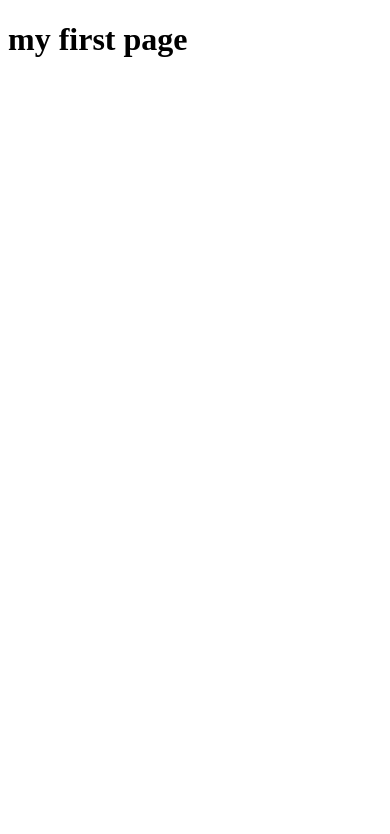
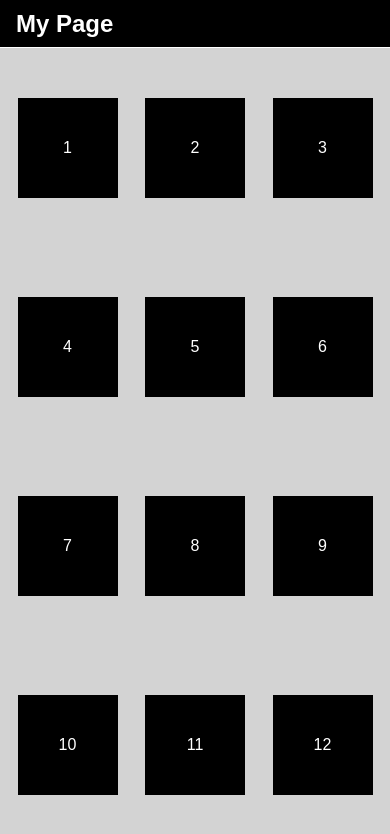
Before and after one commit to mahuthu/JS, a plain HTML site: page js1/index.html in a window 390 px wide. Drawn offline with Linux system fonts and the light colour scheme.

Commit message:
version7

```diff
--- /dev/null
+++ b/js1/dom.js
@@ -0,0 +1,79 @@
+const view1 = document.getElementById('view1');
+console.log(view1);
+
+const view2 = document.querySelector('#view2');//# by id
+console.log(view2);
+
+view1.style.display = "flex";
+view2.style.display = "none";
+
+const view = document.getElementsByClassName("view");
+console.log(view)
+
+const sameView = document.querySelectorAll(".view");
+console.log(sameView)
+
+const div = view1.querySelectorAll("div");
+console.log(div);
+
+const sameDivs = view1.getElementsByTagName("div");
+console.log(sameDivs);
+
+const evenDiv  = view1.querySelectorAll("div:nth-of-type(2n)");
+console.log(evenDiv);
+for(let i =0; i<evenDiv.length; i++){
+    evenDiv[i].style.backgroundColor = "red";
+}
+
+const newText = document.querySelector("nav h1");
+console.log(newText);
+newText.textContent = "Hello World";
+newText.style.color = "red";
+
+const navbar = document.querySelector("nav");
+navbar.innerHTML = "<h1>Hello </h1> <p1>World</p1>";
+navbar.style.justifyContent = "space-center";
+
+console.log(evenDiv[0]);
+console.log(evenDiv[0].parentElement);
+console.log(evenDiv[0].parentElement.children);
+console.log(evenDiv[0].parentElement.children[0]);
+console.log(evenDiv[0].parentElement.childNodes);
+console.log(evenDiv[0].parentElement.hasChildNodes());
+
+console.log(evenDiv[0].parentElement.children[0].nextElementSibling);
+console.log(evenDiv[0].parentElement.children[0].nextElementSibling.previousElementSibling);
+console.log(evenDiv[0].parentElement.lastChild );
+console.log(evenDiv[0].parentElement.firstChild );
+console.log(evenDiv[0].parentElement.firstElementChild );
+console.log(evenDiv[0].parentElement.lastElementChild );
+
+view1.style.display = "none";
+view2.style.display = "flex";
+
+view2.style.flexDirection = "row";
+view2.style.flexWrap = "wrap";
+view2.style.margin = "auto";
+
+while (view2.lastChild){
+    view2.lastChild.remove();
+}
+
+const createDiv = (parent, iter) => {
+    const newDiv = document.createElement("div");
+    newDiv.style.backgroundColor = "red";
+    newDiv.style.width = "100px";
+    newDiv.style.height = "100px";
+    newDiv.style.margin = "10px";
+    newDiv.textContent = iter;
+    newDiv.style.display = "flex";
+    newDiv.style.justifyContent = "center";
+    newDiv.style.alignItems = "center";
+    parent.append(newDiv);
+
+};
+
+//createDiv(view2, 1);
+for(let i = 0; i<10; i++){
+    createDiv(view2, i);
+}
--- a/js1/index.html
+++ b/js1/index.html
@@ -1,13 +1,114 @@
+
 <!DOCTYPE html>
 <html lang="en">
-<head>
-    <meta charset="UTF-8">
-    <meta name="viewport" content="width=device-width, initial-scale=1.0">
-    <title>my page</title>
-    <link rel="stylesheet" href="css/main.css">
-    <script src = "objects,js"> </script>
-</head>
-<body>
-    <main><h1> my first page</h1></main>
-</body>
+  <head>
+    <meta charset="UTF-8" />
+    <meta name="viewport" content="width=device-width, initial-scale=1.0" />
+    <title>My Page</title>
+    <style>
+        * {
+            margin: 0;
+            padding: 0;
+            box-sizing: border-box;
+        }
+
+        html {
+            font-family: Arial, Helvetica, sans-serif;
+            font-size: 16px;
+        }
+
+        body {
+            min-height: 100vh;
+        }
+
+        main {
+            display: flex;
+            flex-direction: column;
+            justify-content: center;
+            align-items: center;
+        }
+
+        nav {
+            display: flex;
+            justify-content: space-between;
+            align-items: center;
+            padding: 1rem;
+            width: 100vw;
+            height: 48px;
+            position: fixed;
+            top: 0;
+            border-bottom: 1px solid #fff;
+            z-index: 2;
+            background-color: #000;
+            color: #fff;
+        }
+
+        section {
+            display: flex;
+            flex-direction: column;
+            justify-content: center;
+            align-items: center;
+            width: 100vw;
+            height: 100vh;
+            z-index: 1;
+            padding-top: 48px;
+        }
+
+        .view1 {
+            display: flex;
+            flex-direction: row;
+            flex-wrap: wrap;
+            justify-content: space-evenly;
+            background-color: lightgray;
+            color: #000;
+        }
+
+        .view1 > div {
+            display: flex;
+            flex-direction: column;
+            justify-content: center;
+            align-items: center;
+            width: 100px;
+            height: 100px;
+            background-color: #000;
+            color: #fff;
+            margin: 10px;
+        }
+
+        .view2 {
+            display: flex;
+            flex-direction: column;
+            justify-content: center;
+            align-items: center;
+            display: none;
+            background-color: darkblue;
+            color: #fff;
+        }
+    </style>
+    <script module src="dom.js"></script>
+  </head>
+  <body>
+    <nav>
+      <h1>My Page</h1>
+    </nav>
+    <main>
+      <section id="view1" class="view view1">
+        <div>1</div>
+        <div>2</div>
+        <div>3</div>
+        <div>4</div>
+        <div>5</div>
+        <div>6</div>
+        <div>7</div>
+        <div>8</div>
+        <div>9</div>
+        <div>10</div>
+        <div>11</div>
+        <div>12</div>
+      </section>
+      <section id="view2" class="view view2">
+        <h2>My 2nd View</h2>
+      </section>
+    </main>
+  </body>
 </html>
--- /dev/null
+++ b/js1/modules.js
@@ -0,0 +1,2 @@
+//modules
+//automatically applies strict mode
--- /dev/null
+++ b/js1/style.css
@@ -0,0 +1,228 @@
+* {
+    margin: 0;
+    padding: 0;
+    -webkit-box-sizing: border-box;
+    box-sizing: border-box;
+}
+
+html {
+    font-family: Arial, Helvetica, sans-serif;
+    font-size: 16px;
+}
+
+body {
+    min-height: 100vh;
+    display: -webkit-box;
+    display: -ms-flexbox;
+    display: flex;
+    -webkit-box-orient: vertical;
+    -webkit-box-direction: normal;
+    -ms-flex-direction: column;
+    flex-direction: column;
+    -webkit-box-pack: center;
+    -ms-flex-pack: center;
+    justify-content: center;
+    -webkit-box-align: center;
+    -ms-flex-align: center;
+    align-items: center;
+}
+
+main {
+    display: -webkit-box;
+    display: -ms-flexbox;
+    display: flex;
+    -webkit-box-orient: vertical;
+    -webkit-box-direction: normal;
+    -ms-flex-direction: column;
+    flex-direction: column;
+    -webkit-box-pack: center;
+    -ms-flex-pack: center;
+    justify-content: center;
+    -webkit-box-align: center;
+    -ms-flex-align: center;
+    align-items: center;
+    background-color: #708090;
+    border: 1px solid #000;
+    width: 100%;
+}
+
+.height100 {
+    height: 100px;
+}
+.purple {
+    background-color: purple;
+}
+.blue {
+    background-color: blue;
+}
+.darkblue {
+    background-color: #00008b;
+}
+.black {
+    background-color: #000;
+}
+
+nav {
+    display: -webkit-box;
+    display: -ms-flexbox;
+    display: flex;
+    -webkit-box-pack: justify;
+    -ms-flex-pack: justify;
+    justify-content: space-between;
+    -webkit-box-align: center;
+    -ms-flex-align: center;
+    align-items: center;
+    padding: 1rem;
+    width: 100%;
+    height: 48px;
+    position: fixed;
+    top: 0;
+    border-bottom: 1px solid #fff;
+    z-index: 2;
+    background-color: #000;
+    color: #fff;
+}
+
+section {
+    display: -webkit-box;
+    display: -ms-flexbox;
+    display: flex;
+    -webkit-box-orient: vertical;
+    -webkit-box-direction: normal;
+    -ms-flex-direction: column;
+    flex-direction: column;
+    -webkit-box-pack: center;
+    -ms-flex-pack: center;
+    justify-content: center;
+    -webkit-box-align: center;
+    -ms-flex-align: center;
+    align-items: center;
+    width: 100%;
+    height: 100vh;
+    z-index: 1;
+    padding-top: 48px;
+}
+
+/* Depending on the view example (1, 2, or 3),
+you will want to set display:none for the other two
+and display:flex for the example you want to see. */
+.view1 {
+    display: -webkit-box;
+    display: -ms-flexbox;
+    display: flex;
+    -webkit-box-orient: horizontal;
+    -webkit-box-direction: normal;
+    -ms-flex-direction: row;
+    flex-direction: row;
+    -ms-flex-wrap: wrap;
+    flex-wrap: wrap;
+    -webkit-box-pack: space-evenly;
+    -ms-flex-pack: space-evenly;
+    justify-content: space-evenly;
+    display: none;
+    background-color: #d3d3d3;
+    color: #000;
+}
+
+.view1 div {
+    display: -webkit-box;
+    display: -ms-flexbox;
+    display: flex;
+    -webkit-box-orient: vertical;
+    -webkit-box-direction: normal;
+    -ms-flex-direction: column;
+    flex-direction: column;
+    -webkit-box-pack: center;
+    -ms-flex-pack: center;
+    justify-content: center;
+    -webkit-box-align: center;
+    -ms-flex-align: center;
+    align-items: center;
+    display: none;
+    width: 100px;
+    height: 100px;
+    background-color: #000;
+    color: #fff;
+    margin: 10px;
+}
+
+.view2 {
+    display: -webkit-box;
+    display: -ms-flexbox;
+    display: flex;
+    -webkit-box-orient: vertical;
+    -webkit-box-direction: normal;
+    -ms-flex-direction: column;
+    flex-direction: column;
+    -webkit-box-pack: center;
+    -ms-flex-pack: center;
+    justify-content: center;
+    -webkit-box-align: center;
+    -ms-flex-align: center;
+    align-items: center;
+    color: #fff;
+    max-width: 400px;
+    max-height: 60%;
+    padding-top: 0;
+}
+
+.view2 div {
+    display: -webkit-box;
+    display: -ms-flexbox;
+    display: flex;
+    -webkit-box-orient: vertical;
+    -webkit-box-direction: normal;
+    -ms-flex-direction: column;
+    flex-direction: column;
+    -webkit-box-pack: center;
+    -ms-flex-pack: center;
+    justify-content: center;
+    -webkit-box-align: center;
+    -ms-flex-align: center;
+    align-items: center;
+    width: 200px;
+    height: 200px;
+    color: #fff;
+    margin: 10px;
+}
+
+.view3 {
+    display: -webkit-box;
+    display: -ms-flexbox;
+    display: flex;
+    -webkit-box-orient: vertical;
+    -webkit-box-direction: normal;
+    -ms-flex-direction: column;
+    flex-direction: column;
+    -webkit-box-pack: center;
+    -ms-flex-pack: center;
+    justify-content: center;
+    -webkit-box-align: center;
+    -ms-flex-align: center;
+    align-items: center;
+    background-color: #d3d3d3;
+    border: 1px solid #000;
+    max-width: 400px;
+    padding: 2rem;
+}
+
+.view3 form label {
+    color: #000;
+    margin-right: 1rem;
+    font-size: 1.5rem;
+}
+
+.view3 form input {
+    width: 100%;
+    line-height: 1.5rem;
+    font-size: 1.5rem;
+}
+
+.view3 form button {
+    display: block;
+    margin-top: 1rem;
+    margin-left: auto;
+    font-size: 1.25rem;
+    padding: 0.75rem;
+    border-radius: 10px;
+}
```
Also changed, not shown: js1/errors.js (added, +71 -0 lines), js1/eventlisteners.js (added, +75 -0 lines), js1/index2.html (added, +15 -0 lines), js1/index3.html (added, +46 -0 lines), js1/webstorageapi.js (added, +31 -0 lines).
